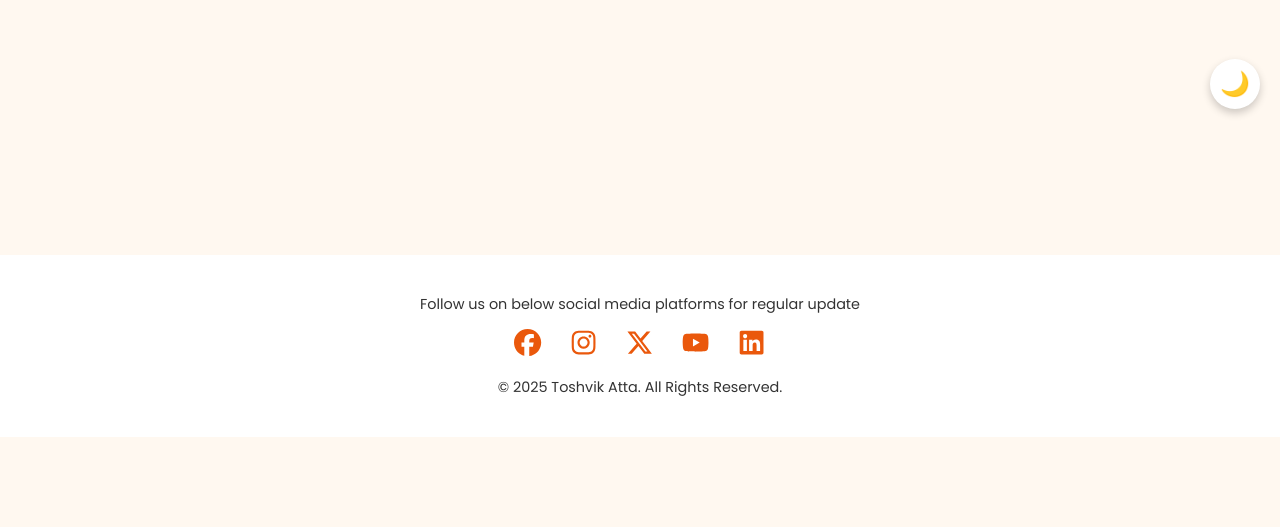
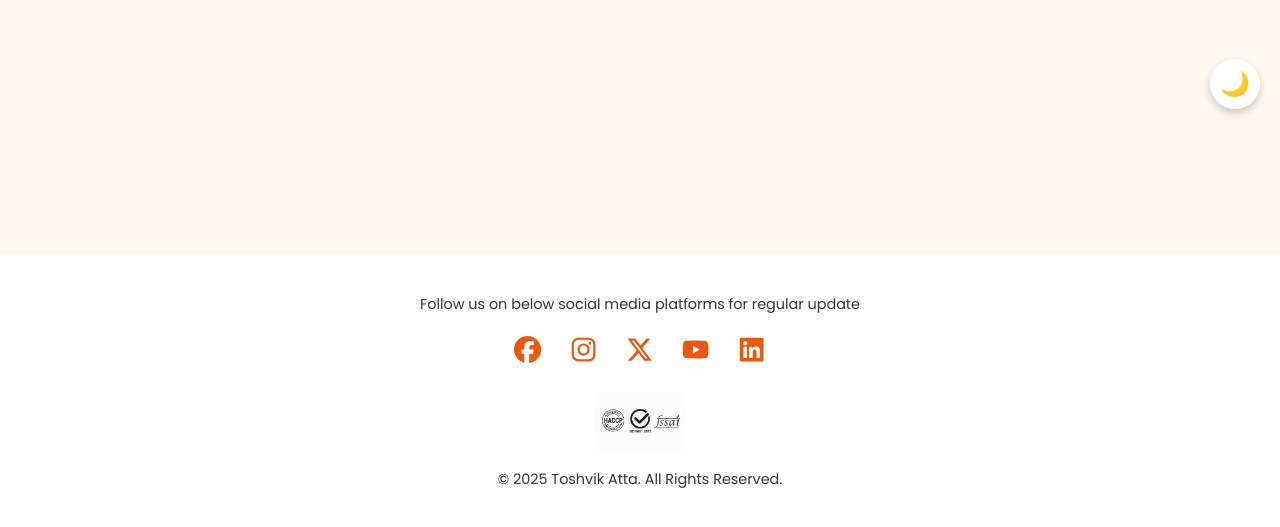
Before and after one commit to mrkartik00/toshvik-final, a React (Create React App) app: page /recipes/1 in a window 1280 px wide. Shown: the part 671-1198 px from the top of the page. Before the commit the page ends 1108 px from the top, so only its background shows below. Built offline with nearby package versions, Linux system fonts and the light colour scheme.

Commit message:
footer updated

```diff
--- a/src/components/Footer.js
+++ b/src/components/Footer.js
@@ -1,9 +1,16 @@
 import React from "react";
-import styled from "styled-components";
-import { FaFacebook, FaInstagram, FaXTwitter, FaYoutube, FaLinkedin } from "react-icons/fa6";
+import styled, { useTheme } from "styled-components";
+import {
+  FaFacebook,
+  FaInstagram,
+  FaXTwitter,
+  FaYoutube,
+  FaLinkedin,
+} from "react-icons/fa6";
 
 const FooterContainer = styled.footer`
-  background: ${({ theme }) => theme.navBackground};
+  background: ${({ theme }) =>
+    theme.mode === "light" ? "#ffffff" : "#000000"}; // 💡 Full black in dark mode
   color: ${({ theme }) => theme.text};
   text-align: center;
   padding: 2rem 0;
@@ -32,10 +39,24 @@ const FooterContainer = styled.footer`
     display: flex;
     justify-content: center;
     gap: 1rem;
-    margin-top: 0.6rem;
+    margin-top: 1rem; /* ⬅️ Slight margin only */
+    margin-bottom: 1rem; /* ⬅️ Reduce space before logo */
 
     a {
       font-size: 1.7rem;
+    }
+  }
+
+  .certification-combined {
+    margin-bottom: 1rem;
+    display: flex;
+    justify-content: center;
+
+    img {
+      height: 60px;
+      width: auto;
+      object-fit: contain;
+      transition: filter 0.3s ease;
     }
   }
 
@@ -49,14 +70,26 @@ const FooterContainer = styled.footer`
     .icon-links a {
       font-size: 1.1rem;
     }
+
+    .certification-combined img {
+      height: 45px;
+    }
   }
 `;
 
 const Footer = () => {
+  const theme = useTheme();
+  const isLight = theme.mode === "light";
+
+  const certificationLogo = isLight
+    ? "/assets/images/certifications/combined-light.jpg"
+    : "/assets/images/certifications/combined-dark.jpg";
+
   return (
     <FooterContainer>
       <div className="container">
         <p>Follow us on below social media platforms for regular update</p>
+
         <div className="icon-links">
           <a
             href="https://www.facebook.com/share/19QtJPP98s/?mibextid=qi2Omg"
@@ -99,9 +132,16 @@ const Footer = () => {
             <FaLinkedin />
           </a>
         </div>
+
+        <div className="certification-combined">
+          <img
+            src={certificationLogo}
+            alt="FSSAI, ISO 9001:2015, HACCP Certified"
+          />
+        </div>
       </div>
-              <p>© {new Date().getFullYear()} Toshvik Atta. All Rights Reserved.</p>
 
+      <p>© {new Date().getFullYear()} Toshvik Atta. All Rights Reserved.</p>
     </FooterContainer>
   );
 };
--- a/src/theme.js
+++ b/src/theme.js
@@ -1,4 +1,5 @@
 export const lightTheme = {
+  mode: 'light', // ✅ Add this
   background: '#fff8f0',
   text: '#333333',
   navBackground: '#ffffff',
@@ -8,6 +9,7 @@ export const lightTheme = {
 };
 
 export const darkTheme = {
+  mode: 'dark', // ✅ Add this
   background: '#1e1e1e',
   text: '#e5e5e5',
   navBackground: '#121212',
```
Also changed, not shown: public/assets/images/certifications/combined-dark.jpg (added), public/assets/images/certifications/combined-light.jpg (added).
